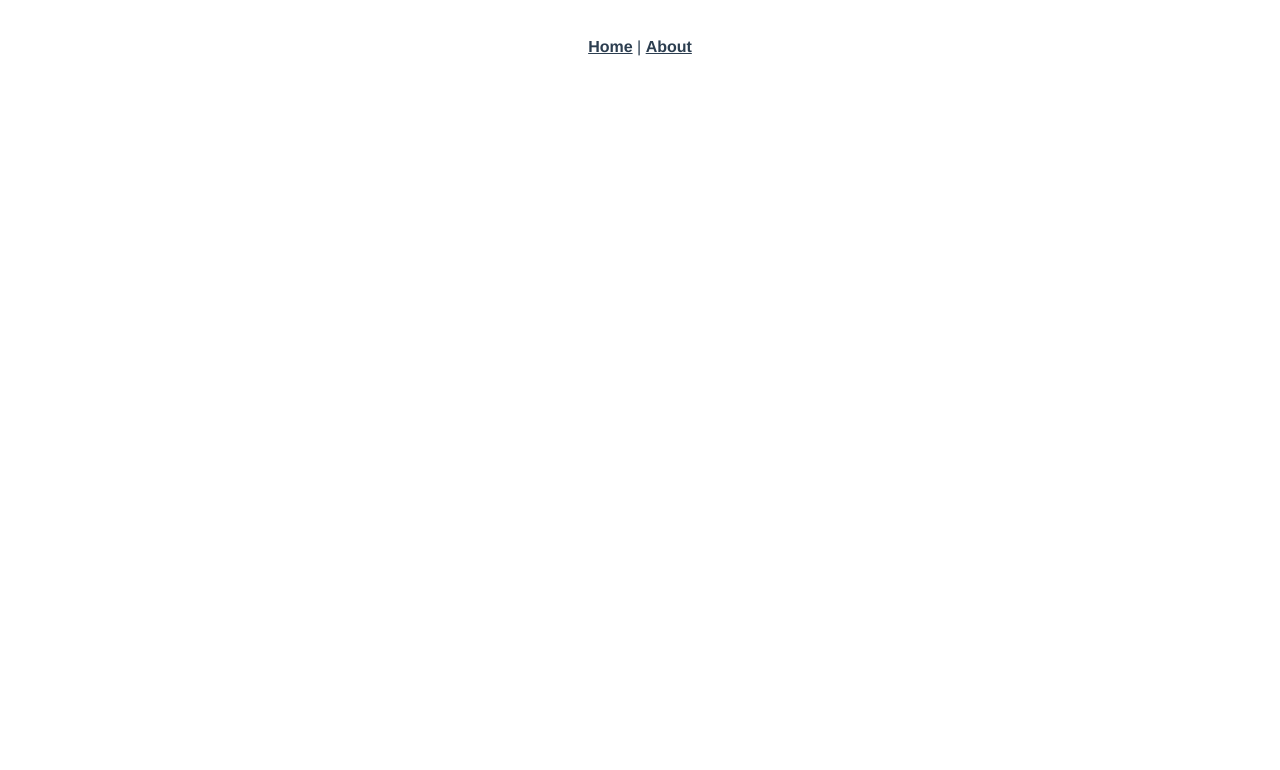
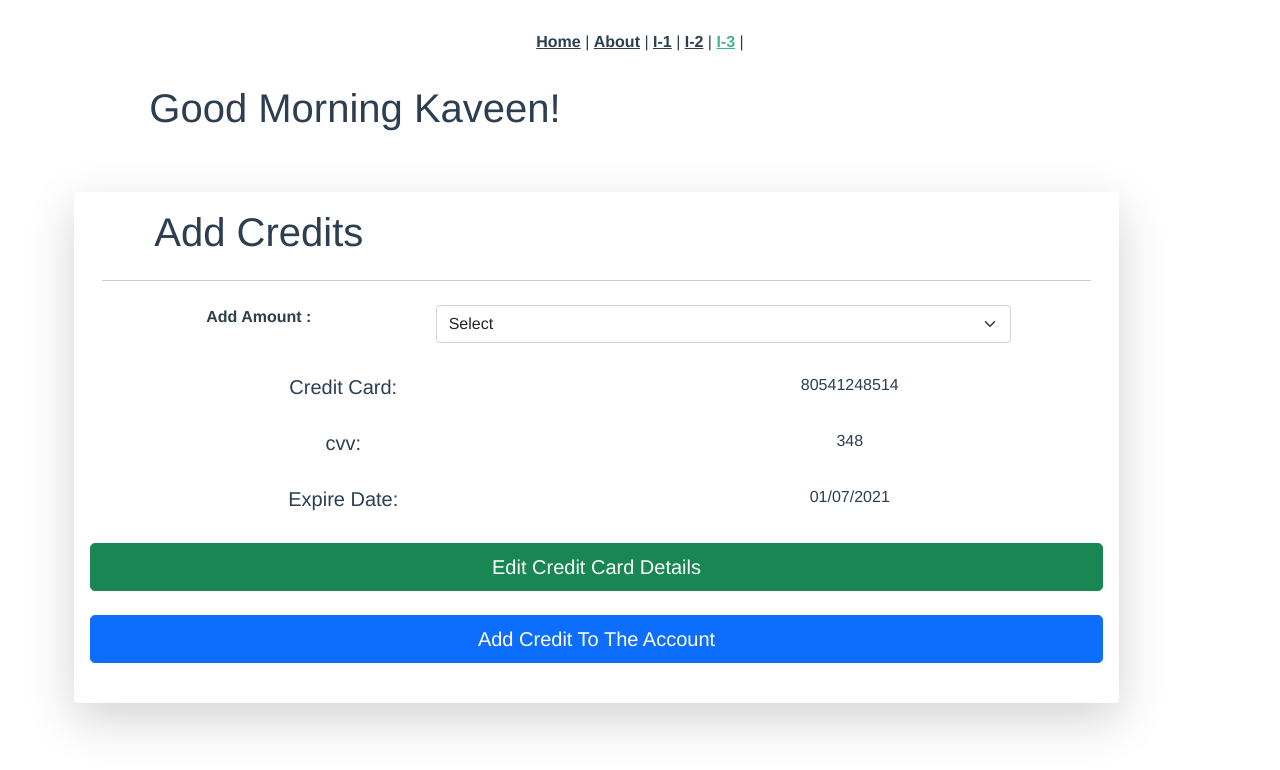
Before and after one commit to Syndicate-Crew/Online-Ticketing-System---Frontend, a Vue app: page /#/addcredit in a window 1280 px wide. Shown: the top 770 px of the page. Built offline with nearby package versions, Linux system fonts and the light colour scheme.

Commit message:
interface  1 & 2 & 3

```diff
--- a/package.json
+++ b/package.json
@@ -7,6 +7,8 @@
     "build": "vue-cli-service build"
   },
   "dependencies": {
+    "bootstrap": "^5.1.1",
+    "bootstrap-vue": "^2.21.2",
     "core-js": "^3.6.5",
     "vue": "^2.6.11",
     "vue-router": "^3.2.0"
--- a/src/App.vue
+++ b/src/App.vue
@@ -2,7 +2,13 @@
   <div id="app">
     <div id="nav">
       <router-link to="/">Home</router-link> |
-      <router-link to="/about">About</router-link>
+      <router-link to="/about">About</router-link> |
+
+      <router-link to="/credit">I-1</router-link> |
+      <router-link to="/accbal">I-2</router-link> |
+      <router-link to="/addcredit">I-3</router-link> |
+
+
     </div>
     <router-view/>
   </div>
--- a/src/main.js
+++ b/src/main.js
@@ -1,8 +1,13 @@
 import Vue from 'vue'
 import App from './App.vue'
 import router from './router'
+import { BootstrapVue } from 'bootstrap-vue'
+
+import 'bootstrap/dist/css/bootstrap.css'
+import 'bootstrap-vue/dist/bootstrap-vue.css'
 
 Vue.config.productionTip = false
+Vue.use(BootstrapVue)
 
 new Vue({
   router,
--- a/src/router/index.js
+++ b/src/router/index.js
@@ -17,6 +17,23 @@ const routes = [
     // this generates a separate chunk (about.[hash].js) for this route
     // which is lazy-loaded when the route is visited.
     component: () => import(/* webpackChunkName: "about" */ '../views/About.vue')
+  },
+
+  //Add Credit to the Account
+  {
+    path: '/credit',
+    name: 'CCredit',
+    component: () => import('../views/CCredit.vue')
+  },
+  {
+    path: '/accbal',
+    name: 'CAccoBal',
+    component: () => import('../views/CAccoBal.vue')
+  },
+  {
+    path: '/addcredit',
+    name: 'CAddCre',
+    component: () => import('../views/CAddCredit.vue')
   }
 ]
 
--- /dev/null
+++ b/src/views/CAccoBal.vue
@@ -0,0 +1,62 @@
+<template>
+  <div class="container">
+    <div class="row">
+      <div class="col-6">
+      <h1>Good Morning Kaveen!</h1>
+      </div>
+    </div>
+    <br/>
+    <br/>
+    <div class="row">
+      <div class="col-11 rounded m-1  shadow-lg">
+        <div>
+          <div class="card-body">
+            <div class="row">
+              <div class="col-sm-6">
+              <h3>Last Added Date:</h3>
+              </div>
+              <div class="col-sm-6">
+              <h4>01/07/2021
+              </h4>
+              </div>
+            </div>
+            <br/>
+            <br/>
+            <div class="row">
+              <div class="col-sm-6">
+                <h3>Last Added Amount:</h3>
+              </div>
+              <div class="col-sm-6">
+                <h4>400 Credit</h4>
+              </div>
+            </div>
+            <br/>
+            <br/>
+            <div class="row">
+              <div class="col-sm-6">
+                <h3>Account Balance:</h3>
+              </div>
+              <div class="col-sm-6">
+                <h4>150 Credit</h4>
+              </div>
+            </div>
+            <br/>
+            <br/>
+            <div class="row">
+                <a href="#" class="btn btn-success btn-lg">Add Credit To Account</a>
+            </div>
+            <br/>
+          </div>
+        </div>
+      </div>
+    </div>
+  </div>
+</template>
+
+<script>
+
+export default {
+  name: "CAccoBal"
+
+};
+</script>
--- /dev/null
+++ b/src/views/CAddCredit.vue
@@ -0,0 +1,91 @@
+<template>
+  <div class="container">
+    <div class="row">
+      <div class="col-6">
+      <h1>Good Morning Kaveen!</h1>
+      </div>
+    </div>
+    <br/>
+    <br/>
+    <div class="row">
+      <div class="col-11 rounded m-1  shadow-lg">
+        <div>
+          <div class="card-body">
+              <div class="row">
+                <div class="col-4">
+                    <h1>Add Credits</h1>
+                </div>
+            </div>
+            <hr/>
+            <form>
+            <div class="form-group row">
+                <div class="col-md-4 p-2">
+                <label><b>Add Amount :</b></label>
+                </div>
+            <div class="col-md-7 p-2">
+              <select class="form-select">
+                <option value="" hidden>Select</option>
+                <option value="1000">1000</option>
+                <option value="2000">2000</option>
+                <option value="3000">3000</option>
+                <option value="4000">4000</option>
+                <option value="5000">5000</option>
+              </select>
+            </div>
+            </div>
+            <br/>
+            <div class="row">
+              <div class="col-sm-6">
+              <h5>Credit Card:</h5>
+              </div>
+              <div class="col-sm-6">
+              <h6>80541248514
+              </h6>
+              </div>
+            </div>
+            <br/>
+            <div class="row">
+              <div class="col-sm-6">
+              <h5>cvv:</h5>
+              </div>
+              <div class="col-sm-6">
+              <h6>348
+              </h6>
+              </div>
+            </div>
+            <br/>
+            <div class="row">
+              <div class="col-sm-6">
+              <h5>Expire Date:</h5>
+              </div>
+              <div class="col-sm-6">
+              <h6>01/07/2021
+              </h6>
+              </div>
+            </div>
+            <br/>
+          <div class="form-group">
+              <div class="row">
+                  <button class="btn btn-success btn-lg">Edit Credit Card Details</button>
+              </div>
+              <br/>
+              <div class="row">
+                  <button class="btn btn-primary btn-lg">Add Credit To The Account</button>
+              </div>
+            <br/>
+          </div>
+        </form>
+          </div>
+        </div>
+      </div>
+    </div>
+  </div>
+</template>
+
+<script>
+
+export default {
+  name: "CAddCre"
+
+};
+</script>
--- /dev/null
+++ b/src/views/CCredit.vue
@@ -0,0 +1,79 @@
+<template>
+  <div class="container">
+    <div class="row">
+      <div class="col-6">
+      <h1>Good Morning Kaveen!</h1>
+      </div>
+    </div>
+    <br/>
+    <br/>
+    <div class="row">
+      <div class="col-6 rounded m-1  shadow-lg">
+        <div>
+            <img class="card-img-top" height="300px" src="https://wallpaperaccess.com/full/2213424.jpg" alt="Card image cap">
+            <div class="card-body">
+              <h1>Kaveen Madushanka</h1>
+              <h3>kaveen@gmail.com</h3>
+              <div class="container">
+                <div class="row">
+                  <div class="col-sm-6">
+                      <a href="#" class="btn btn-warning">Edit Profile</a>
+                  </div>
+                  <div class="col-sm-6">
+                      <a href="#" class="btn btn-danger">Delete Profile</a>
+                  </div>
+                </div>
+              </div>
+            </div>
+          </div>
+      </div>
+      <div class="col-5 rounded m-1  shadow-lg">
+        <div>
+          <div class="card-body">
+            <div class="row">
+              <div class="col-sm-6">
+              <h3>Address:</h3>
+              </div>
+              <div class="col-sm-6">
+              <h4>sdufhybsd sdhfngiusd dshfgiujsd
+                dsjfghnjsdk
+                sdjgnjksdnbgsdg
+              </h4>
+              </div>
+            </div>
+            <br/>
+            <br/>
+            <div class="row">
+              <div class="col-sm-6">
+                <h3>Contact Number:</h3>
+              </div>
+              <div class="col-sm-6">
+                <h4>071454712</h4>
+              </div>
+            </div>
+            <br/>
+            <br/>
+            <div class="row">
+                <a href="#" class="btn btn-warning btn-block">Edit Details</a>
+            </div>
+            <br/>
+            <div class="row">
+                <a href="#" class="btn btn-primary btn-block">Change Credit Card Details</a>
+            </div>
+
+
+
+          </div>
+        </div>
+      </div>
+    </div>
+  </div>
+</template>
+
+<script>
+
+export default {
+  name: "CCredit"
+
+};
+</script>
```
Also changed, not shown: 1 other file (tests, documents, lock files or other folders).
